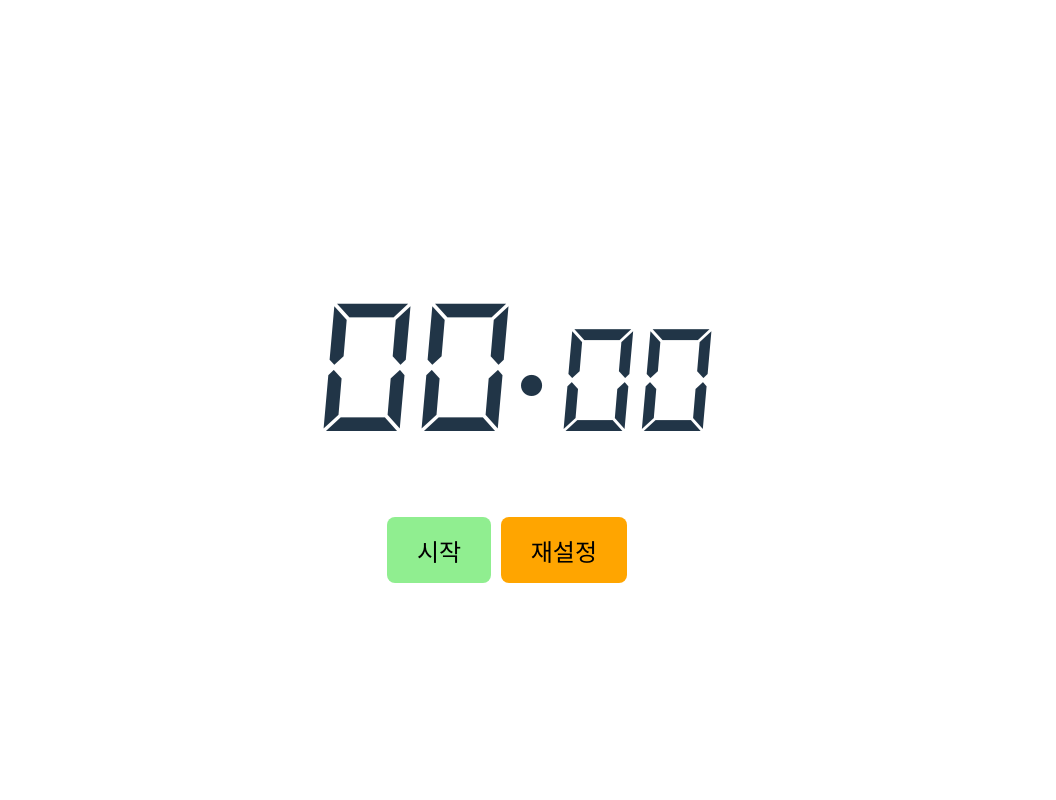
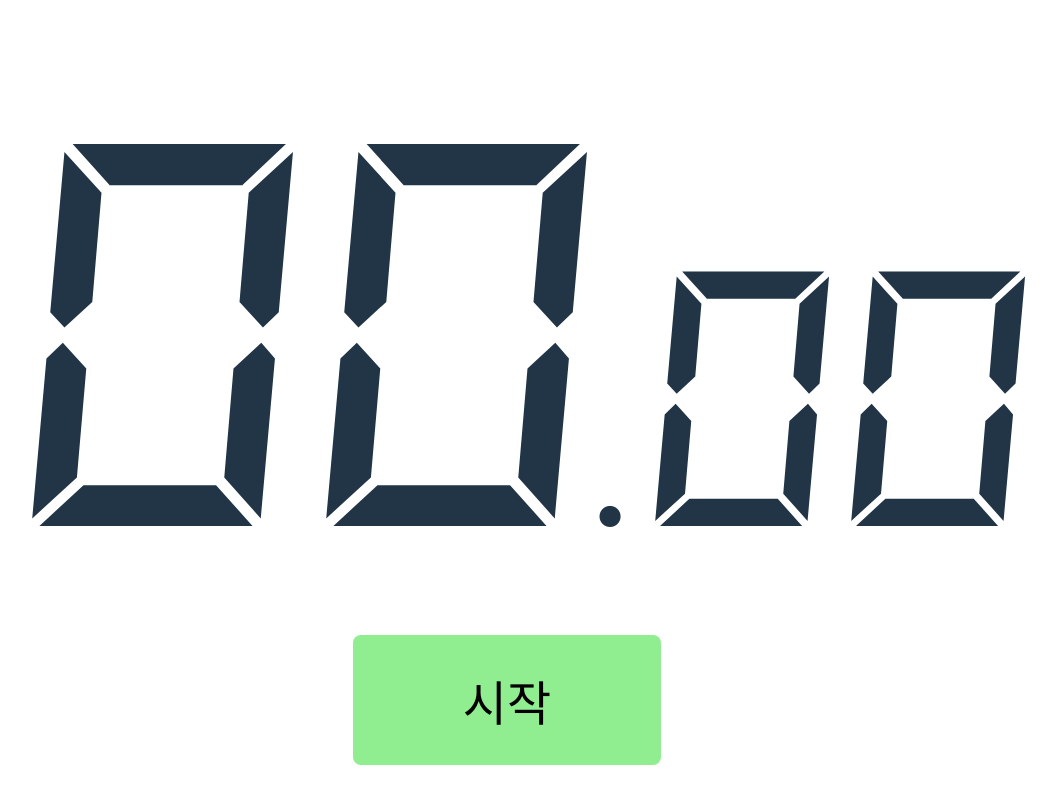
Before and after one commit to serioushyeon/serioushyeon.github.io.stopwatch, a React (Vite) app: page / in a window 1280 px wide. Shown: the whole page, without its empty margins (128-1184 px from the left). Built offline with nearby package versions, Linux system fonts and the light colour scheme.

Commit message:
크기 및 버튼 조정

```diff
--- a/src/App.jsx
+++ b/src/App.jsx
@@ -18,7 +18,7 @@ const App = () => {
 
   const handleKeyPress = (event) => {
     if (event.key === "Shift") {
-      setRunning(!running);
+      handleStartClick(); // Shift 키로 타이머 시작/정지 및 초기화
     } else if (event.key === "Escape") {
       setRunning(false);
       setTime(0);
@@ -32,20 +32,30 @@ const App = () => {
     };
   }, [running]);
 
+  // 타이머 시작 및 초기화 핸들러
+  const handleStartClick = () => {
+    if (!running) {
+      setTime(0); // 타이머를 초기화
+    }
+    setRunning(!running); // 타이머 시작 또는 정지
+  };
+
   const numberStyle = {
-    fontSize: "200px",
+    fontSize: "600px",
     fontFamily: "Digit",
-    width: "2ch", // 숫자 하나의 고정된 너비
+    width: "2ch", // 밀리초 숫자의 고정된 너비
     display: "inline-block",
-    textAlign: "right",
+    verticalAlign: "baseline", // 수직 정렬 조정
+    lineHeight: "1", // 라인 높이 조정
   };
 
   const millisecondStyle = {
-    fontSize: "160px",
+    fontSize: "400px",
     fontFamily: "Digit",
+    display: "inline-block",
     width: "2ch", // 밀리초 숫자의 고정된 너비
-    display: "inline-block",
-    textAlign: "right",
+    verticalAlign: "baseline", // 수직 정렬 조정
+    lineHeight: "1", // 라인 높이 조정
   };
 
   // 배경색을 running 상태에 따라 변경
@@ -61,34 +71,22 @@ const App = () => {
         <span style={numberStyle}>
           {("0" + Math.floor((time / 1000) % 60)).slice(-2)}
         </span>
-        <span style={{ fontSize: "160px", verticalAlign: "top" }}>.</span>
+        <span style={{ fontSize: "160px" }}>.</span>
         <span style={millisecondStyle}>
           {("0" + ((time / 10) % 100)).slice(-2)}
         </span>
       </div>
       <div>
         <button
-          onClick={() => setRunning(!running)}
+          onClick={handleStartClick} // 클릭 시 타이머 시작/정지 및 초기화
           style={{
             marginRight: "10px",
             backgroundColor: backgroundColor, // 동적으로 배경색 설정
-            fontSize: "24px",
+            fontSize: "48px",
+            width: "30%",
           }}
         >
           {running ? "일시정지" : "시작"}
-        </button>
-        <button
-          style={{
-            marginRight: "10px",
-            backgroundColor: "Orange",
-            fontSize: "24px",
-          }}
-          onClick={() => {
-            setRunning(false);
-            setTime(0);
-          }}
-        >
-          재설정
         </button>
       </div>
     </div>
```
